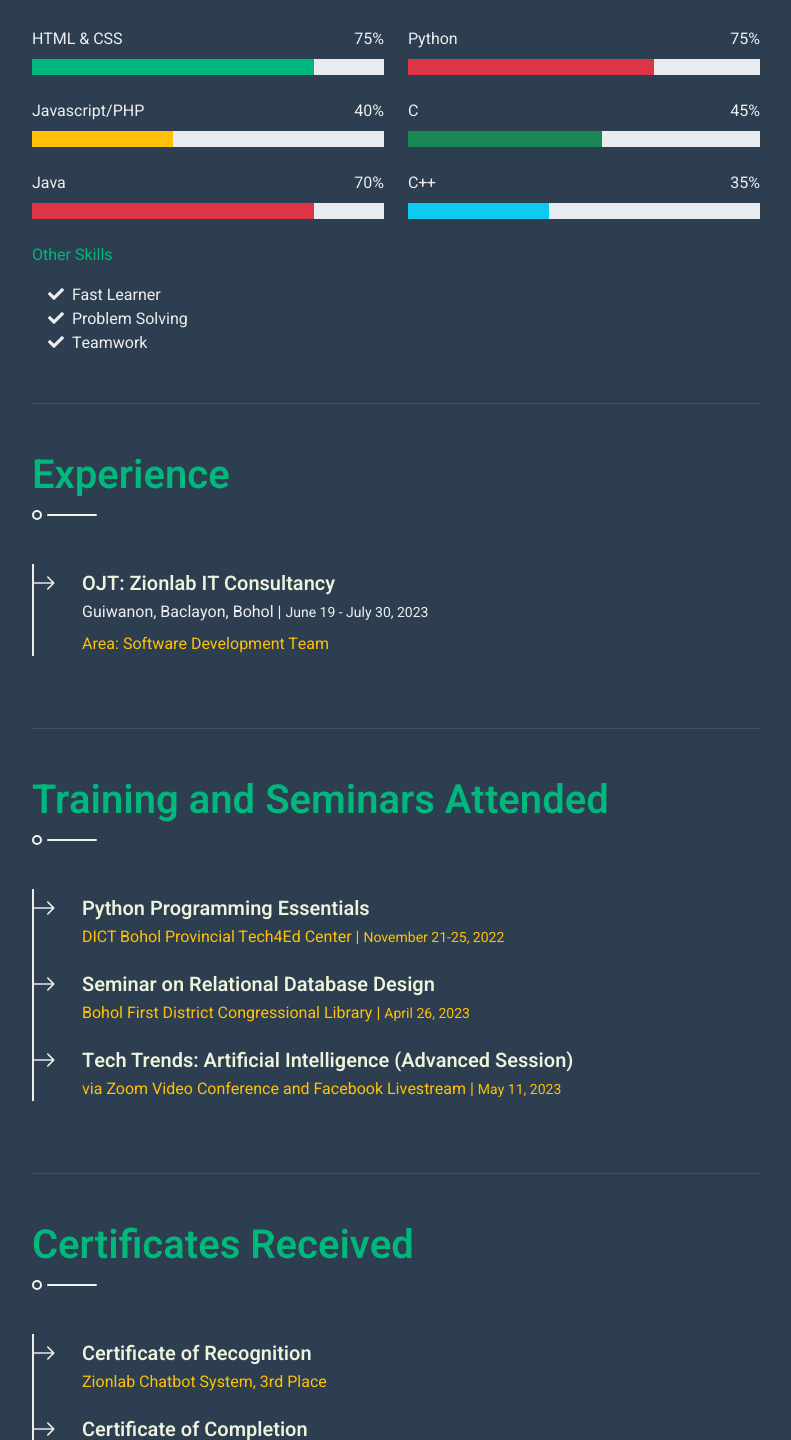
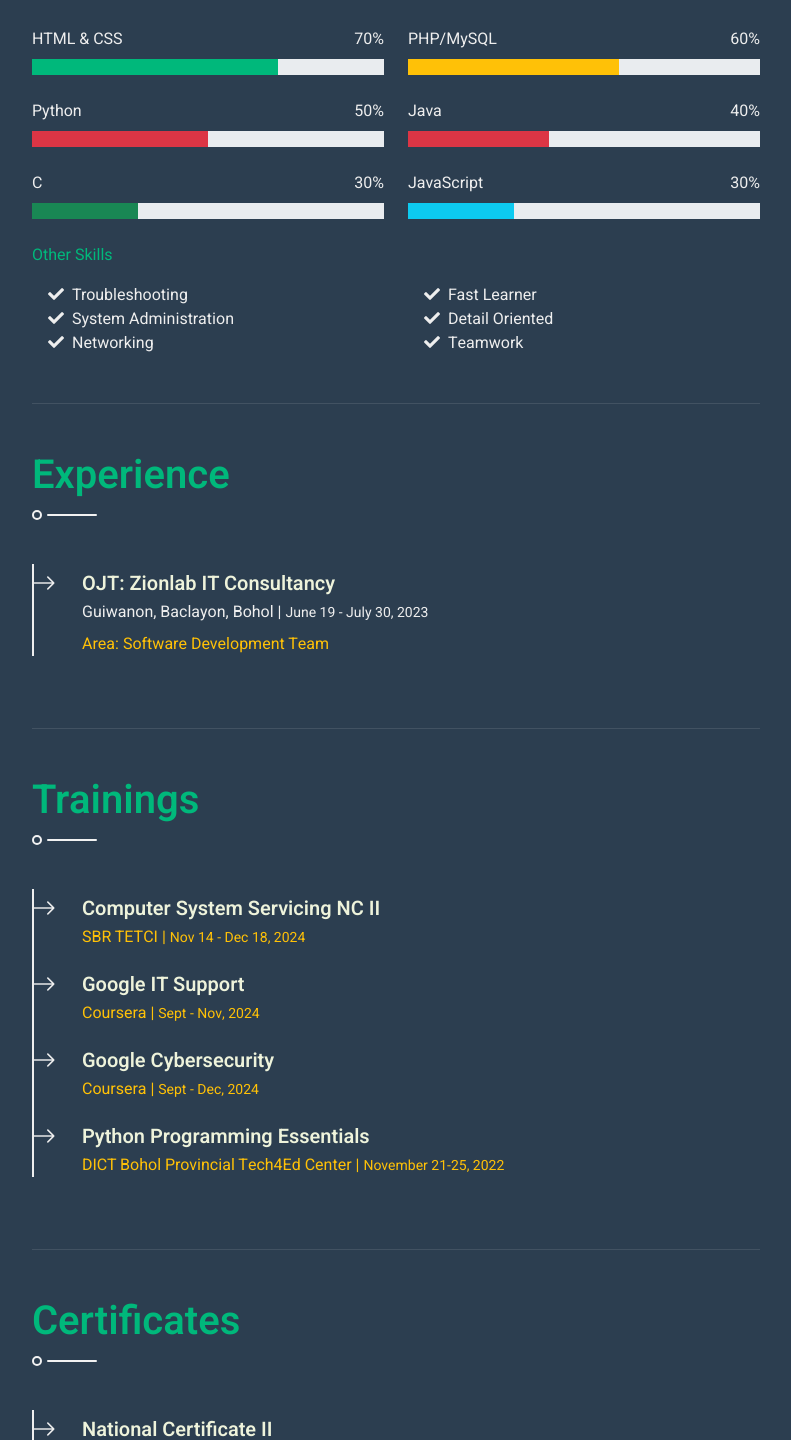
Before and after one commit to G-milo/Curriculum_Vitae, a plain HTML site: page index.html in a window 1280 px wide. Shown: the part 1360-2800 px from the top of the page, without its empty margins (438-1229 px from the left). Drawn offline with nearby package versions, Linux system fonts and the light colour scheme.

Commit message:
Updated index.html and replaced resume and profile images

```diff
--- a/index.html
+++ b/index.html
@@ -37,7 +37,7 @@
             <div class="row g-5">
                 <div class="col-lg-4 sticky-lg-top vh-100">
                     <div class="d-flex flex-column h-100 text-center overflow-auto shadow">
-                        <img class="w-100 img-fluid mb-4" src="img/profile.jpg" alt="Image">
+                        <img class="w-100 img-fluid mb-4" src="img/pic2.jpg" alt="Image">
                         <h1 class="text-primary mt-2">Gemma Ubas Melo</h1>
                         <div class="mb-4" style="height: 22px;">
                             <h4 class="typed-text-output d-inline-block text-light"></h4>
@@ -91,7 +91,7 @@
                         <div class="page-header-wrapper">
                             <div class="container">
                                 <div class="page-header text-center wow fadeInUp" data-wow-delay="0.3s">
-                                    <a onclick="downloadCV(event)" class="btn btn-blank btn-lg border border-warning" href="img/MeloGemmaResume.pdf" download="" target="_blank" role="button">Download Resume &nbsp;<i class="fas fa-download"></i></a>
+                                    <a onclick="downloadCV(event)" class="btn btn-blank btn-lg border border-warning" href="img/MELO-RESUME.pdf" download="" target="_blank" role="button">Download Resume &nbsp;<i class="fas fa-download"></i></a>
                                 </div>
                             </div>
                         </div>
@@ -137,62 +137,80 @@
                                 <div class="skill mb-4">
                                     <div class="d-flex justify-content-between">
                                         <p class="mb-2">HTML & CSS</p>
-                                        <p class="mb-2">75%</p>
+                                        <p class="mb-2">70%</p>
                                     </div>
                                     <div class="progress">
-                                        <div class="progress-bar bg-primary" role="progressbar" aria-valuenow="80" aria-valuemin="0" aria-valuemax="100"></div>
+                                        <div class="progress-bar bg-primary" role="progressbar" aria-valuenow="70" aria-valuemin="0" aria-valuemax="100"></div>
                                     </div>
                                 </div>
                                 <div class="skill mb-4">
                                     <div class="d-flex justify-content-between">
-                                        <p class="mb-2">Javascript/PHP</p>
-                                        <p class="mb-2">40%</p>
+                                        <p class="mb-2">Python</p>
+                                        <p class="mb-2">50%</p>
                                     </div>
                                     <div class="progress">
-                                        <div class="progress-bar bg-warning" role="progressbar" aria-valuenow="40" aria-valuemin="0" aria-valuemax="100"></div>
+                                        <div class="progress-bar bg-danger" role="progressbar" aria-valuenow="50" aria-valuemin="0" aria-valuemax="100"></div>
                                     </div>
                                 </div>
                                 <div class="skill mb-4">
                                     <div class="d-flex justify-content-between">
-                                        <p class="mb-2">Java</p>
-                                        <p class="mb-2">70%</p>
+                                        <p class="mb-2">C</p>
+                                        <p class="mb-2">30%</p>
                                     </div>
                                     <div class="progress">
-                                        <div class="progress-bar bg-danger" role="progressbar" aria-valuenow="80" aria-valuemin="0" aria-valuemax="100"></div>
+                                        <div class="progress-bar bg-success" role="progressbar" aria-valuenow="30" aria-valuemin="0" aria-valuemax="100"></div>
                                     </div>
                                 </div>
                             </div>
                             <div class="col-sm-6">
                                 <div class="skill mb-4">
                                     <div class="d-flex justify-content-between">
-                                        <p class="mb-2">Python</p>
-                                        <p class="mb-2">75%</p>
+                                        <p class="mb-2">PHP/MySQL</p>
+                                        <p class="mb-2">60%</p>
                                     </div>
                                     <div class="progress">
-                                        <div class="progress-bar bg-danger" role="progressbar" aria-valuenow="70" aria-valuemin="0" aria-valuemax="100"></div>
+                                        <div class="progress-bar bg-warning" role="progressbar" aria-valuenow="60" aria-valuemin="0" aria-valuemax="100"></div>
                                     </div>
                                 </div>
                                 <div class="skill mb-4">
                                     <div class="d-flex justify-content-between">
-                                        <p class="mb-2">C</p>
-                                        <p class="mb-2">45%</p>
+                                        <p class="mb-2">Java</p>
+                                        <p class="mb-2">40%</p>
                                     </div>
                                     <div class="progress">
-                                        <div class="progress-bar bg-success" role="progressbar" aria-valuenow="55" aria-valuemin="0" aria-valuemax="100"></div>
+                                        <div class="progress-bar bg-danger" role="progressbar" aria-valuenow="40" aria-valuemin="0" aria-valuemax="100"></div>
                                     </div>
                                 </div>
                                 <div class="skill mb-4">
                                     <div class="d-flex justify-content-between">
-                                        <p class="mb-2">C++</p>
-                                        <p class="mb-2">35%</p>
+                                        <p class="mb-2">JavaScript</p>
+                                        <p class="mb-2">30%</p>
                                     </div>
                                     <div class="progress">
-                                        <div class="progress-bar bg-info" role="progressbar" aria-valuenow="40" aria-valuemin="0" aria-valuemax="100"></div>
+                                        <div class="progress-bar bg-info" role="progressbar" aria-valuenow="30" aria-valuemin="0" aria-valuemax="100"></div>
                                     </div>
                                 </div>
                             </div>
 
                             <div class="subheading mb-3 text-primary">Other Skills</div>
+                            <div class="col-sm-6">
+                                <ul class="fa-ul mb-0">
+                                    <li>
+                                        <span class="fa-li"><i class="fas fa-check"></i></span>
+                                        Troubleshooting
+                                    </li>
+                                    <li>
+                                        <span class="fa-li"><i class="fas fa-check"></i></span>
+                                        System Administration
+                                    </li>
+                                    <li>
+                                        <span class="fa-li"><i class="fas fa-check"></i></span>
+                                        Networking
+                                    </li>
+                                </ul>
+                            </div>
+
+                            <div class="col-sm-6">
                                 <ul class="fa-ul mb-0">
                                     <li>
                                         <span class="fa-li"><i class="fas fa-check"></i></span>
@@ -200,13 +218,15 @@
                                     </li>
                                     <li>
                                         <span class="fa-li"><i class="fas fa-check"></i></span>
-                                    Problem Solving
+                                        Detail Oriented
                                     </li>
                                     <li>
                                         <span class="fa-li"><i class="fas fa-check"></i></span>
                                         Teamwork
                                     </li>
                                 </ul>
+                            </div>
+
                         </div>
                     </section>
                     <!-- Skills End -->
@@ -228,22 +248,27 @@
 
                     <!-- Trainings Start -->
                     <section class="py-5 border-bottom wow fadeInUp" data-wow-delay="0.1s">
-                        <h1 class="text-primary title pb-3 mb-5">Training and Seminars Attended</h1>
+                        <h1 class="text-primary title pb-3 mb-5">Trainings</h1>
                         <div class="border-start border-2 border-light pt-2 ps-5">
+                            <div class="position-relative mb-4">
+                                <span class="bi bi-arrow-right fs-4 text-light position-absolute" style="top: -5px; left: -50px;"></span>
+                                <h5 class="mb-1">Computer System Servicing NC II</h5>
+                                <p class="mb-2 text-warning">SBR TETCI | <small>Nov 14 - Dec 18, 2024</small></p>
+                            </div>
+                            <div class="position-relative mb-4">
+                                <span class="bi bi-arrow-right fs-4 text-light position-absolute" style="top: -5px; left: -50px;"></span>
+                                <h5 class="mb-1">Google IT Support</h5>
+                                <p class="mb-2 text-warning">Coursera | <small>Sept - Nov, 2024</small></p>
+                            </div>
+                            <div class="position-relative mb-4">
+                                <span class="bi bi-arrow-right fs-4 text-light position-absolute" style="top: -5px; left: -50px;"></span>
+                                <h5 class="mb-1">Google Cybersecurity</h5>
+                                <p class="mb-2 text-warning">Coursera | <small>Sept - Dec, 2024</small></p>
+                            </div>
                             <div class="position-relative mb-4">
                                 <span class="bi bi-arrow-right fs-4 text-light position-absolute" style="top: -5px; left: -50px;"></span>
                                 <h5 class="mb-1">Python Programming Essentials</h5>
                                 <p class="mb-2 text-warning">DICT Bohol Provincial Tech4Ed Center | <small>November 21-25, 2022</small></p>
-                            </div>
-                            <div class="position-relative mb-4">
-                                <span class="bi bi-arrow-right fs-4 text-light position-absolute" style="top: -5px; left: -50px;"></span>
-                                <h5 class="mb-1">Seminar on Relational Database Design</h5>
-                                <p class="mb-2 text-warning">Bohol First District Congressional Library | <small>April 26, 2023</small></p>
-                            </div>
-                            <div class="position-relative mb-4">
-                                <span class="bi bi-arrow-right fs-4 text-light position-absolute" style="top: -5px; left: -50px;"></span>
-                                <h5 class="mb-1">Tech Trends: Artificial Intelligence (Advanced Session)</h5>
-                                <p class="mb-2 text-warning">via Zoom Video Conference and Facebook Livestream | <small>May 11, 2023</small></p>
                             </div>
                         </div>
                     </section>
@@ -251,28 +276,34 @@
 
                     <!-- Certificates Start -->
                     <section class="py-5 border-bottom wow fadeInUp" data-wow-delay="0.1s">
-                        <h1 class="text-primary title pb-3 mb-5">Certificates Received</h1>
+                        <h1 class="text-primary title pb-3 mb-5">Certificates</h1>
                         <div class="border-start border-2 border-light pt-2 ps-5">
                             <div class="position-relative mb-4">
                                 <span class="bi bi-arrow-right fs-4 text-light position-absolute" style="top: -5px; left: -50px;"></span>
-                                <h5 class="mb-1">Certificate of Recognition</h5>
-                                <p class="mb-2 text-warning">Zionlab Chatbot System, 3rd Place
+                                <h5 class="mb-1">National Certificate II</h5>
+                                <p class="mb-2 text-warning">Computer System Servicing</p>
                             </div>
                             <div class="position-relative mb-4">
                                 <span class="bi bi-arrow-right fs-4 text-light position-absolute" style="top: -5px; left: -50px;"></span>
                                 <h5 class="mb-1">Certificate of Completion</h5>
-                                <p class="mb-2 text-warning">Python Programming Essentials
+                                <p class="mb-2 text-warning">Google IT Support</p>
                             </div>
                             <div class="position-relative mb-4">
                                 <span class="bi bi-arrow-right fs-4 text-light position-absolute" style="top: -5px; left: -50px;"></span>
-                                <h5 class="mb-1">Certificate of Participation</h5>
-                                <p class="mb-2 text-warning">Tech Trends: Artificial Intelligence (Advanced Session)
+                                <h5 class="mb-1">Certificate of Completion</h5>
+                                <p class="mb-2 text-warning">Google Cybersecurity</p>
                             </div>
                             <div class="position-relative mb-4">
                                 <span class="bi bi-arrow-right fs-4 text-light position-absolute" style="top: -5px; left: -50px;"></span>
-                                <h5 class="mb-1">Certificate of Participation</h5>
-                                <p class="mb-2 text-warning">Seminar on Relational Database Design
+                                <h5 class="mb-1">Certificate of Recognition</h5>
+                                <p class="mb-2 text-warning">Zionlab Chatbot System, 3rd Place</p>
                             </div>
+                            <div class="position-relative mb-4">
+                                <span class="bi bi-arrow-right fs-4 text-light position-absolute" style="top: -5px; left: -50px;"></span>
+                                <h5 class="mb-1">Certificate of Completion</h5>
+                                <p class="mb-2 text-warning">Python Programming Essentials</p>
+                            </div>
+
                         </div>
                     </section>
                     <!-- Certificates End -->
```
Also changed, not shown: img/pic2.jpg (added), 2 other files. Lines whose indentation alone changed are shown as unchanged.
